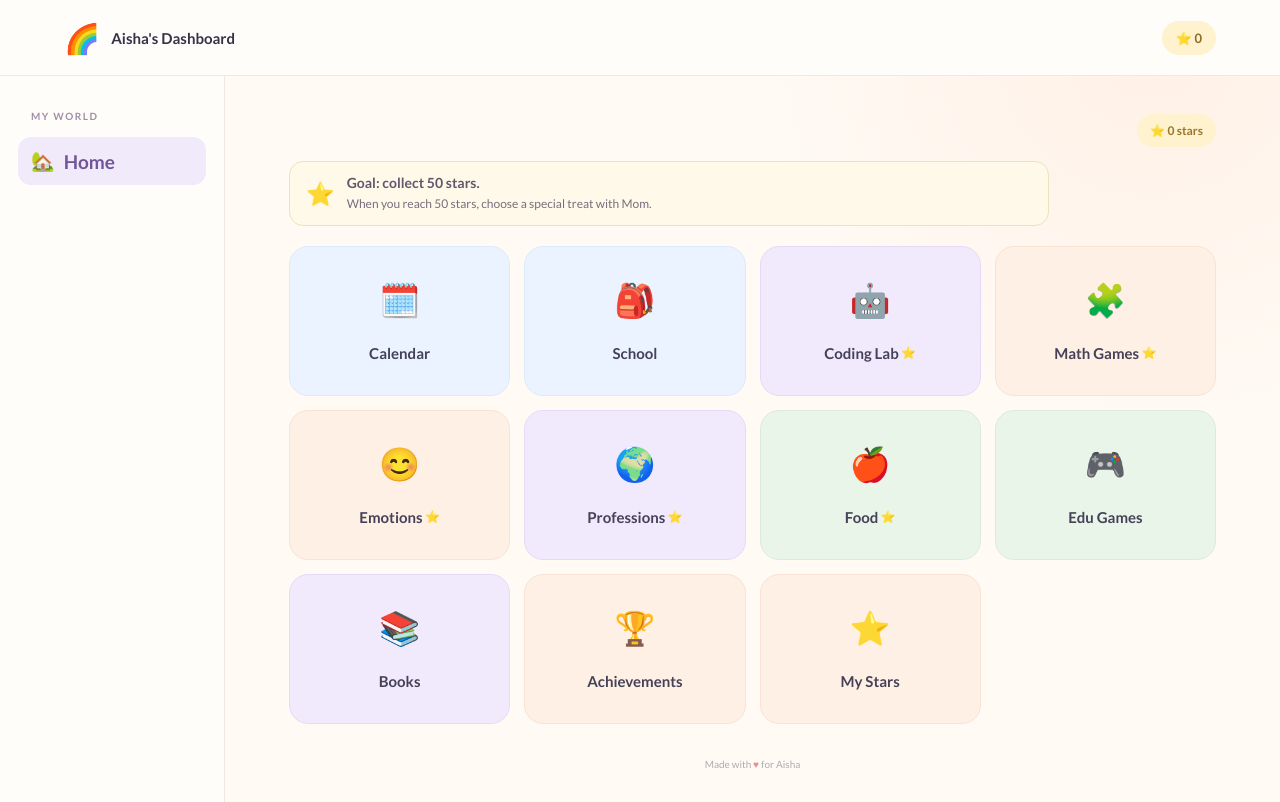
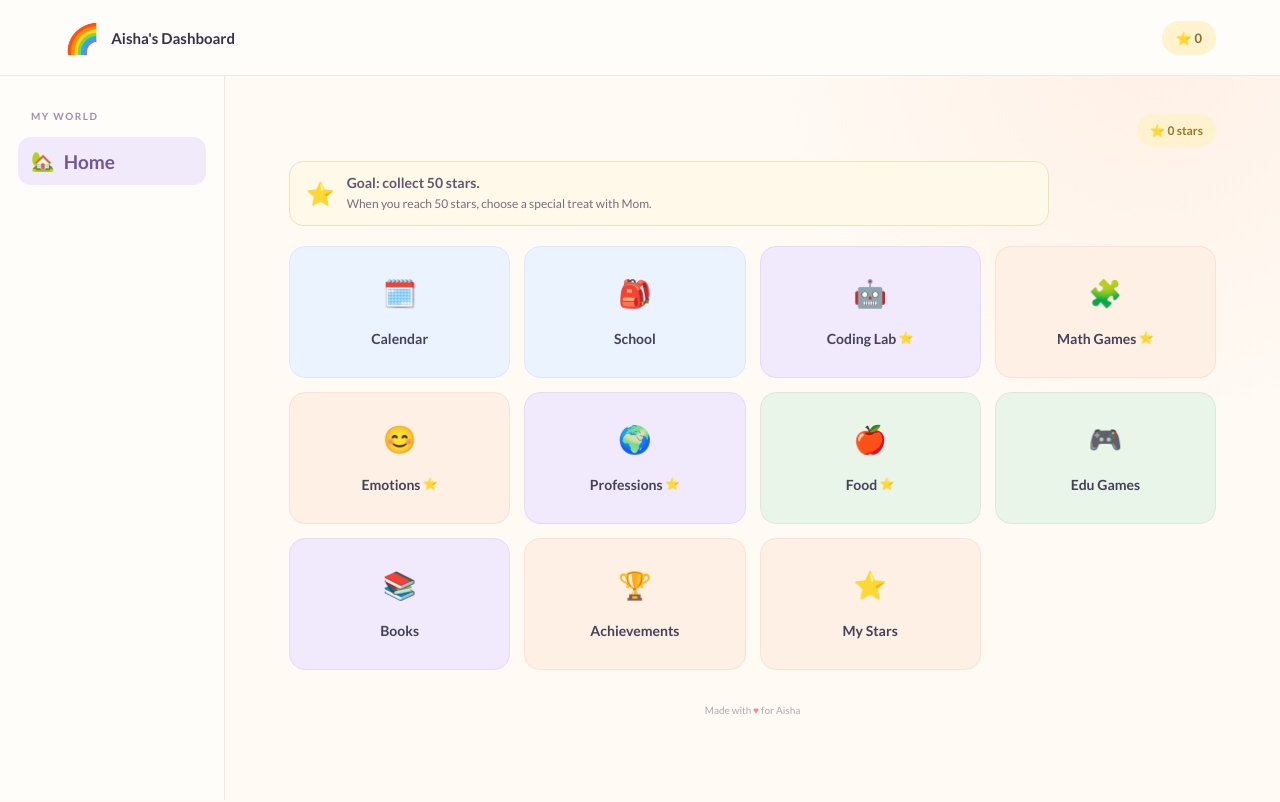
Before and after one commit to ciresannamaria/aisha-learning-dashboard, a React (Vite) app: page / in a window 1280 px wide. Built offline with nearby package versions, Linux system fonts and the light colour scheme.

Commit message:
Make Home cards more compact

```diff
--- a/src/styles.css
+++ b/src/styles.css
@@ -557,3 +557,10 @@ button{cursor:pointer}
 .calendar-form-actions{display:flex;justify-content:flex-end;gap:8px;margin-top:3px}
 .calendar-form-actions button:disabled{opacity:.45;cursor:not-allowed}
 @media(max-width:600px){.calendar-day-modal{padding:17px;border-radius:18px}.calendar-modal-heading h2{font-size:18px}.calendar-form-actions{flex-wrap:wrap}}
+
+
+/* Compact home navigation cards */
+.adventure-card{min-height:132px;padding:14px;border-radius:16px}
+.card-emoji{font-size:27px;margin-bottom:8px}
+.card-title{font-size:14px}
+@media (max-width: 900px){.adventure-card{min-height:120px;padding:13px}}
```
